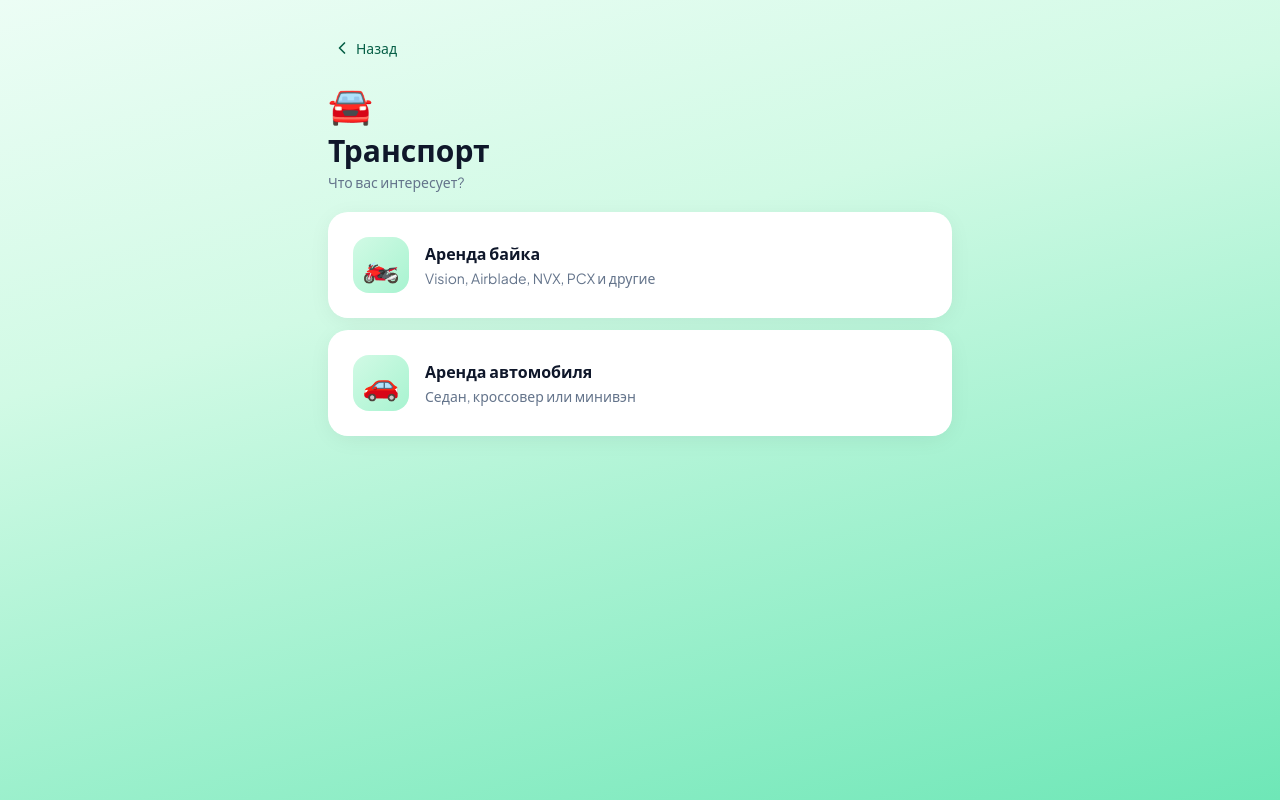
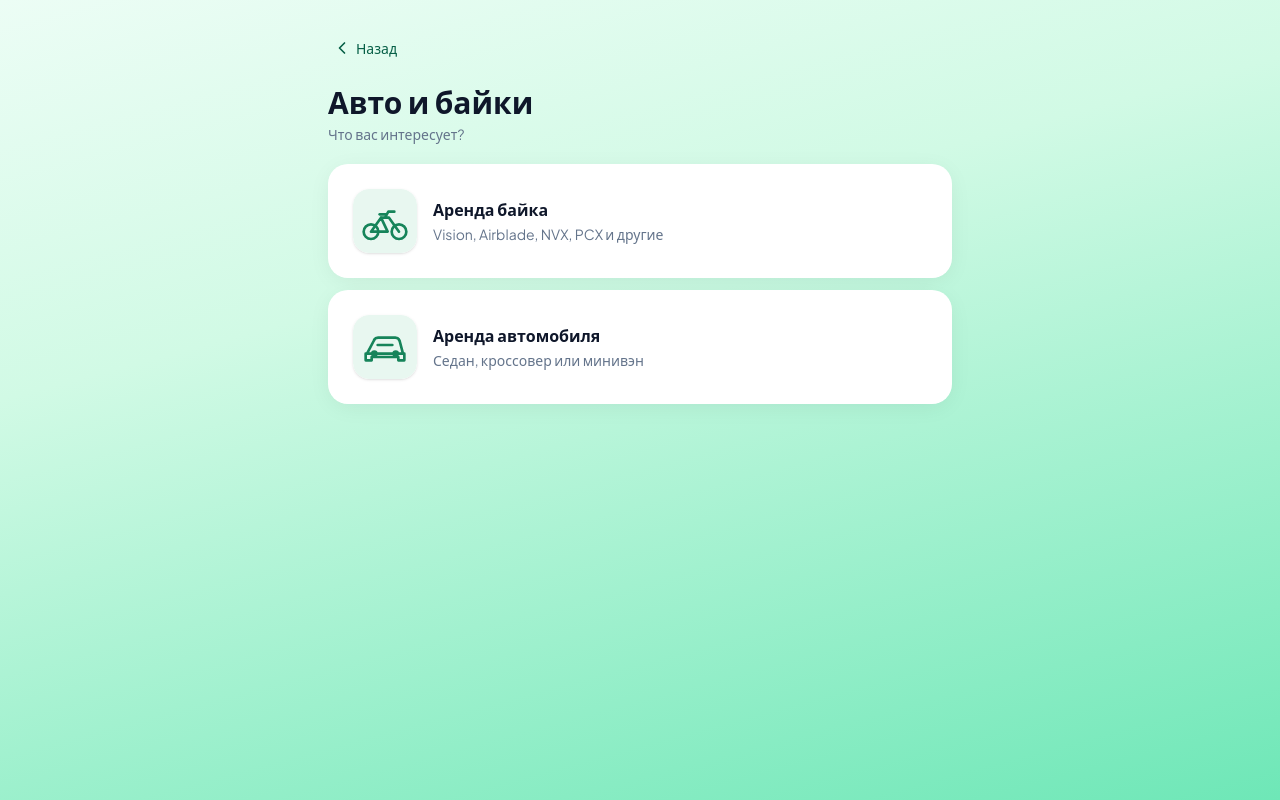
Before and after one commit to MaxbIch/superbot, a React (Vite) app: page /transport in a window 1280 px wide. Built offline with nearby package versions, Linux system fonts and the light colour scheme; what @telegram-apps/sdk would draw is missing.

Commit message:
feat: refresh transport subcategory icons

```diff
--- a/src/pages/TransportPage.tsx
+++ b/src/pages/TransportPage.tsx
@@ -12,13 +12,13 @@ import { carLead } from "../data/carLead";
 const options = [
     {
         type: "bike" as const,
-        emoji: "🏍️",
+        image: "/category-icons/bike.svg",
         title: "Аренда байка",
         description: "Vision, Airblade, NVX, PCX и другие",
     },
     {
         type: "car" as const,
-        emoji: "🚗",
+        image: "/category-icons/car.svg",
         title: "Аренда автомобиля",
         description: "Седан, кроссовер или минивэн",
     },
@@ -44,9 +44,8 @@ export default function TransportPage() {
 
             <div className="animate-fade-in-up">
                 <div className="mb-5">
-                    <span className="text-4xl">🚘</span>
-                    <h1 className="text-2xl sm:text-3xl font-bold text-ink mt-2">
-                        Транспорт
+                    <h1 className="text-2xl sm:text-3xl font-bold text-ink">
+                        Авто и байки
                     </h1>
                     <p className="text-ink-muted mt-1 text-sm">
                         Что вас интересует?
@@ -62,10 +61,14 @@ export default function TransportPage() {
                             onClick={() => setType(option.type)}
                         >
                             <div className="flex items-center gap-4">
-                                <div className="w-14 h-14 rounded-2xl bg-gradient-to-br from-brand-100 to-brand-200 flex items-center justify-center text-3xl">
-                                    {option.emoji}
+                                <div className="flex-shrink-0 w-16 h-16 rounded-2xl overflow-hidden shadow-sm">
+                                    <img
+                                        src={option.image}
+                                        alt=""
+                                        className="w-full h-full object-cover"
+                                    />
                                 </div>
-                                <div>
+                                <div className="min-w-0">
                                     <div className="font-bold text-ink">
                                         {option.title}
                                     </div>
```
